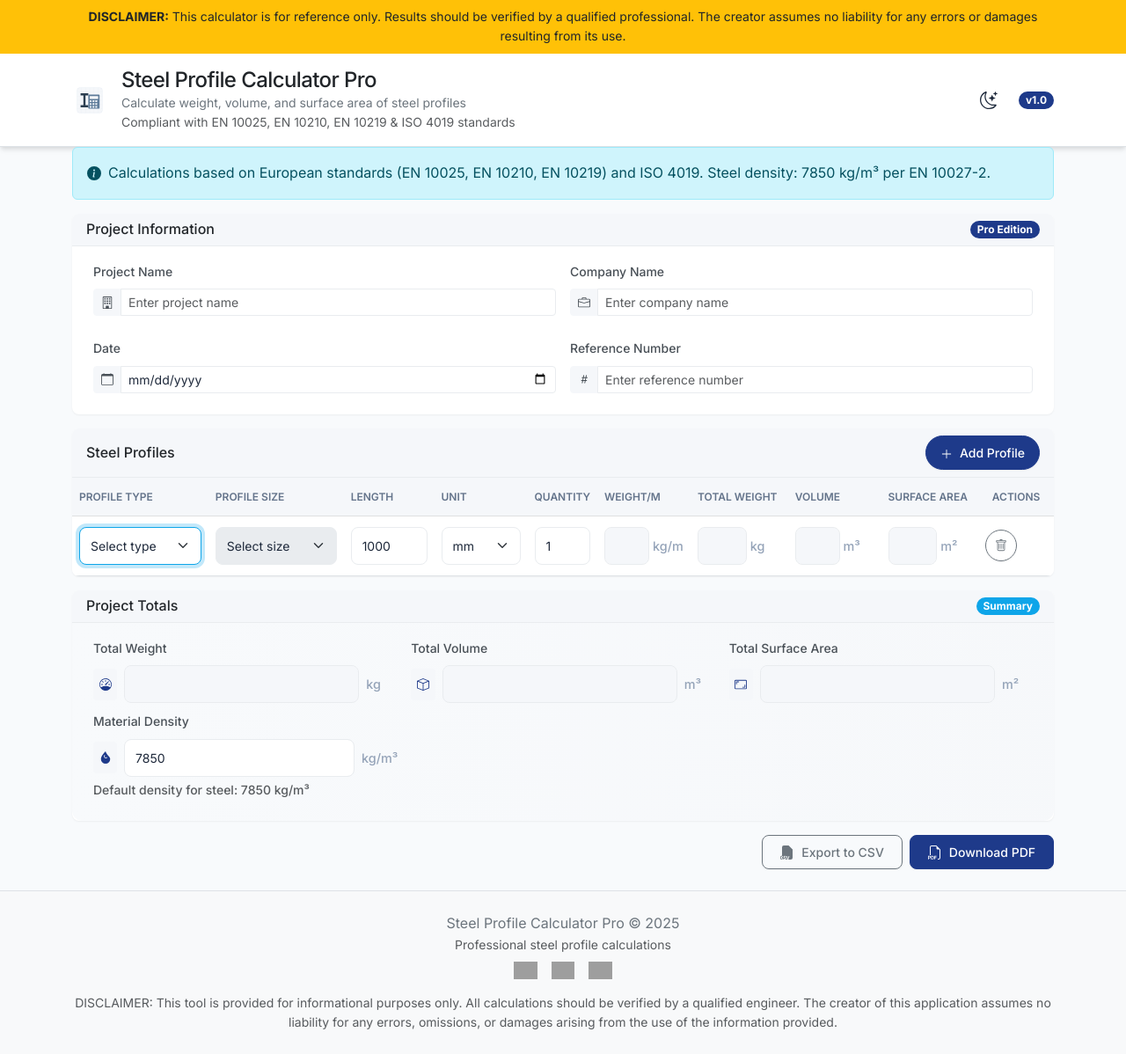
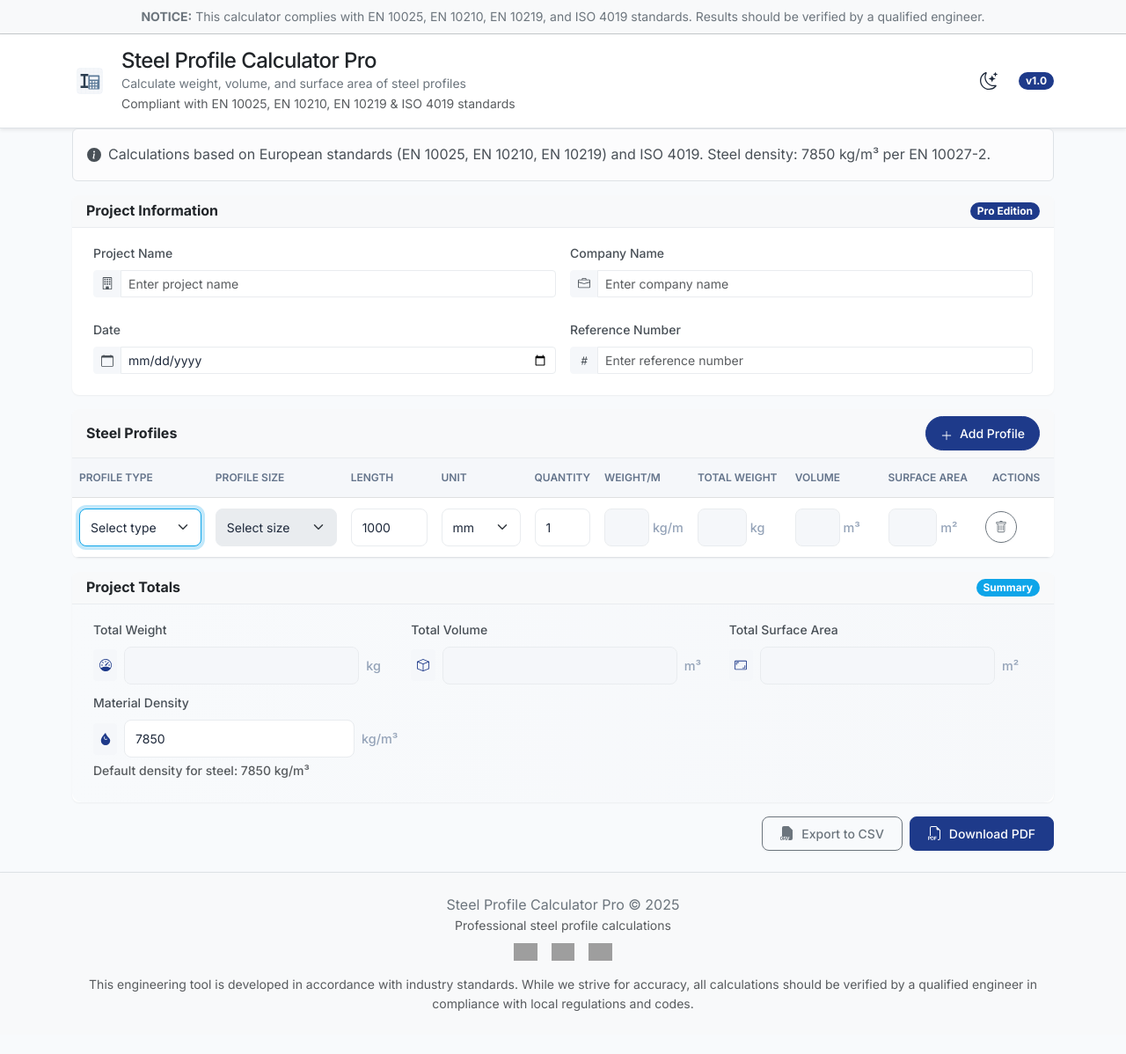
Before and after one commit to KrisBrabander/BeamSolve, a plain HTML site: page index.html in a window 1280 px wide. Shown: the whole page at 88% size. After the commit the page ends 1176 px from the top, so only its background shows below. Drawn offline with nearby package versions, Linux system fonts and the light colour scheme; grey boxes are pictures that could not be loaded.

Commit message:
Update index.html

```diff
--- a/index.html
+++ b/index.html
@@ -15,14 +15,14 @@
 </head>
 <body>
     <!-- Professional Disclaimer Banner -->
-    <div class="disclaimer-banner bg-warning text-dark py-2">
+    <div class="disclaimer-banner bg-light border-bottom border-secondary-subtle py-2">
         <div class="container text-center">
-            <p class="mb-0 small"><strong>DISCLAIMER:</strong> This calculator is for reference only. Results should be verified by a qualified professional. The creator assumes no liability for any errors or damages resulting from its use.</p>
+            <p class="mb-0 small text-secondary"><strong>NOTICE:</strong> This calculator complies with EN 10025, EN 10210, EN 10219, and ISO 4019 standards. Results should be verified by a qualified engineer.</p>
         </div>
     </div>
 
     <div class="container-fluid p-0">
-        <header class="bg-white py-3 border-bottom">
+        <header class="bg-white py-3 border-bottom shadow-sm">
             <div class="container">
                 <div class="d-flex justify-content-between align-items-center">
                     <div class="d-flex align-items-center">
@@ -50,7 +50,7 @@
         <main class="container mb-4">
             <!-- Professional Technical Standards Information -->
             <section id="standards-info" class="mb-3">
-                <div class="alert alert-info d-flex align-items-center" role="alert">
+                <div class="alert alert-light border d-flex align-items-center" role="alert">
                     <svg xmlns="http://www.w3.org/2000/svg" width="16" height="16" fill="currentColor" class="bi bi-info-circle-fill me-2" viewBox="0 0 16 16">
                         <path d="M8 16A8 8 0 1 0 8 0a8 8 0 0 0 0 16zm.93-9.412-1 4.705c-.07.34.029.533.304.533.194 0 .487-.07.686-.246l-.088.416c-.287.346-.92.598-1.465.598-.703 0-1.002-.422-.808-1.319l.738-3.468c.064-.293.006-.399-.287-.47l-.451-.081.082-.381 2.29-.287zM8 5.5a1 1 0 1 1 0-2 1 1 0 0 1 0 2z"/>
                     </svg>
@@ -63,8 +63,8 @@
             <!-- Project Info Section -->
             <section id="project-info" class="mb-3">
                 <div class="card">
-                    <div class="card-header d-flex justify-content-between align-items-center py-2">
-                        <h2 class="h6 mb-0">Project Information</h2>
+                    <div class="card-header d-flex justify-content-between align-items-center py-2 bg-light">
+                        <h2 class="h6 mb-0 fw-bold">Project Information</h2>
                         <span class="badge bg-primary px-2 py-1 rounded-pill">Pro Edition</span>
                     </div>
                     <div class="card-body py-3">
@@ -121,8 +121,8 @@
             <!-- Steel Profiles Section -->
             <section id="materials-section" class="mb-3">
                 <div class="card">
-                    <div class="card-header d-flex justify-content-between align-items-center py-2">
-                        <h2 class="h6 mb-0">Steel Profiles</h2>
+                    <div class="card-header d-flex justify-content-between align-items-center py-2 bg-light">
+                        <h2 class="h6 mb-0 fw-bold">Steel Profiles</h2>
                         <button id="add-row" class="btn btn-primary btn-sm rounded-pill px-3">
                             <svg xmlns="http://www.w3.org/2000/svg" width="14" height="14" fill="currentColor" class="bi bi-plus-lg me-1" viewBox="0 0 16 16">
                                 <path fill-rule="evenodd" d="M8 2a.5.5 0 0 1 .5.5v5h5a.5.5 0 0 1 0 1h-5v5a.5.5 0 0 1-1 0v-5h-5a.5.5 0 0 1 0-1h5v-5A.5.5 0 0 1 8 2Z"/>
@@ -174,8 +174,8 @@
             <!-- Totals Section -->
             <section id="totals-section" class="mb-3">
                 <div class="card">
-                    <div class="card-header d-flex justify-content-between align-items-center py-2">
-                        <h2 class="h6 mb-0">Project Totals</h2>
+                    <div class="card-header d-flex justify-content-between align-items-center py-2 bg-light">
+                        <h2 class="h6 mb-0 fw-bold">Project Totals</h2>
                         <span class="badge bg-secondary px-2 py-1 rounded-pill">Summary</span>
                     </div>
                     <div class="card-body py-3">
@@ -258,7 +258,7 @@
         </main>
 
         <!-- Professional Footer with Standards Logos -->
-        <footer class="bg-light py-4 mt-auto border-top">
+        <footer class="bg-light py-4 mt-auto border-top shadow-sm">
             <div class="container text-center">
                 <p class="mb-0 text-secondary">Steel Profile Calculator Pro &copy; <span id="current-year"></span></p>
                 <p class="mb-0 text-muted small">Professional steel profile calculations</p>
@@ -268,7 +268,7 @@
                     <img src="https://upload.wikimedia.org/wikipedia/commons/thumb/e/e0/ISO_logo.svg/120px-ISO_logo.svg.png" alt="ISO" height="20">
                 </div>
                 <div class="mt-3">
-                    <p class="mb-0 text-muted small disclaimer">DISCLAIMER: This tool is provided for informational purposes only. All calculations should be verified by a qualified engineer. The creator of this application assumes no liability for any errors, omissions, or damages arising from the use of the information provided.</p>
+                    <p class="mb-0 text-muted small disclaimer">This engineering tool is developed in accordance with industry standards. While we strive for accuracy, all calculations should be verified by a qualified engineer in compliance with local regulations and codes.</p>
                 </div>
             </div>
         </footer>
```
